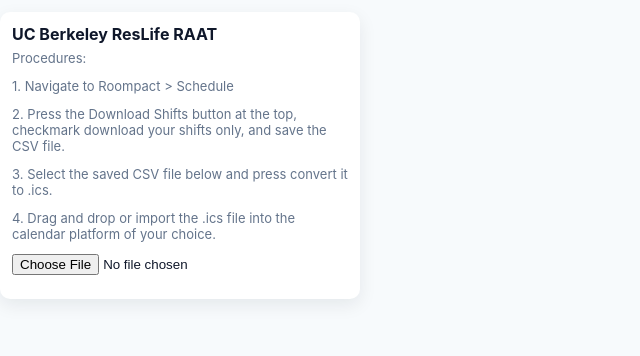
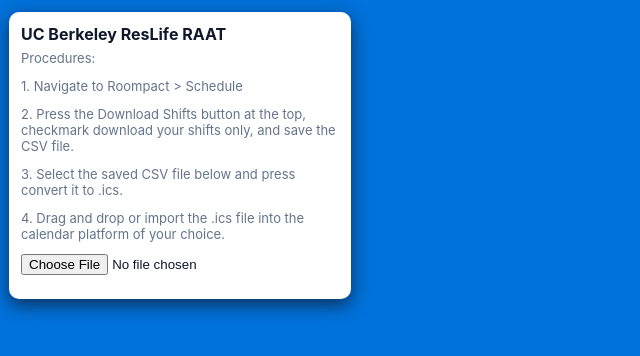
Before and after one commit to daytonphan/ResLifeRAAT, a website with bundled scripts: page src/popup.html in a window 1280 px wide. Shown: the whole page, without its empty margins (0-640 px from the left). Built offline with nearby package versions, Linux system fonts and the light colour scheme.

Commit message:
style changes

```diff
--- a/src/popup.css
+++ b/src/popup.css
@@ -6,7 +6,7 @@
   --accent-strong:#0b9a95;
 }
 *, *::before, *::after { box-sizing: border-box; }
-html,body{height:100%;}
+html,body{height:auto;}
 /* prefer a sensible popup width; browser may still clamp smaller */
 html, body { width: 360px; max-width: 100%; }
 body{
@@ -15,15 +15,16 @@ body{
   background:var(--bg);
   color:#0f172a;
   -webkit-font-smoothing:antialiased;
+  background-color: #0072db;
 }
 .container{
   width:360px;
-  max-width:100%;
+  max-width:95%;
   margin:12px auto;
   background:var(--panel);
   padding:12px;
   border-radius:10px;
-  box-shadow:0 6px 18px rgba(15,23,42,0.08);
+  box-shadow:0 6px 18px rgba(15, 23, 42, 0.721)
 }
 h1{font-size:16px;margin:0 0 6px}
 p{margin:0 0 12px;color:var(--muted);font-size:13px}
```
